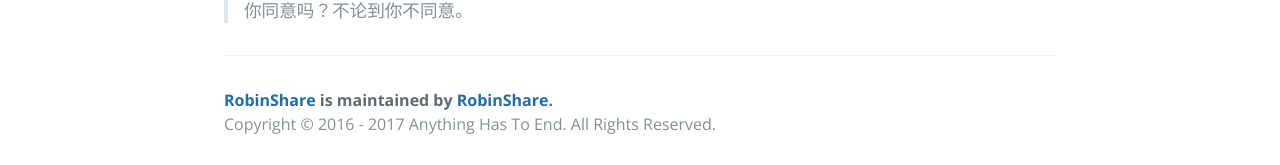
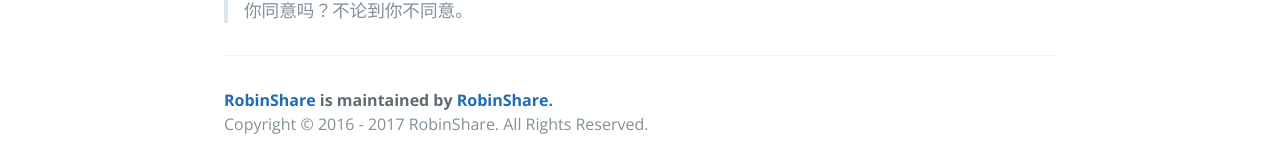
Before and after one commit to RobinShare/RobinShare, a Jekyll site: the page built from index.md, in a window 1280 px wide. Shown: the part 1395-1560 px from the top of the page. Built offline with Jekyll 4.4.1, drawn with Linux system fonts in a browser that asks for light colours.

```diff
--- a/_layouts/default.html
+++ b/_layouts/default.html
@@ -24,7 +24,7 @@
         {% if site.github.is_project_page %}
           <span class="site-footer-owner"><a href="{{ site.github.repository_url }}">{{ site.github.repository_name }}</a> is maintained by <a href="{{ site.github.owner_url }}">{{ site.github.owner_name }}</a>.</span>
         {% endif %}
-        <span class="site-footer-credits">Copyright © 2016 - 2017 Anything Has To End. All Rights Reserved</a>.</span>
+        <span class="site-footer-credits">Copyright © 2016 - 2017 RobinShare. All Rights Reserved</a>.</span>
       </footer>
     </section>
 
```
Also changed, not shown: README.md, 2 other files.
